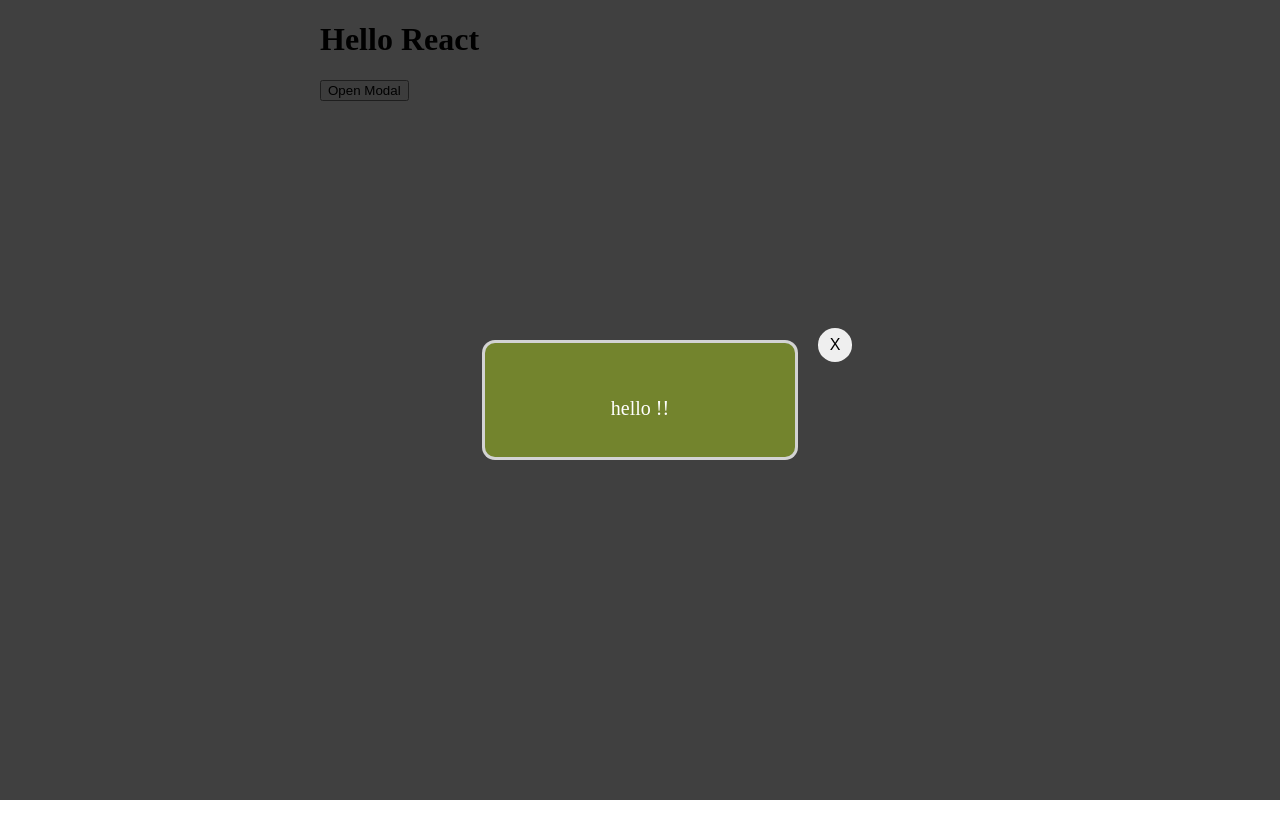
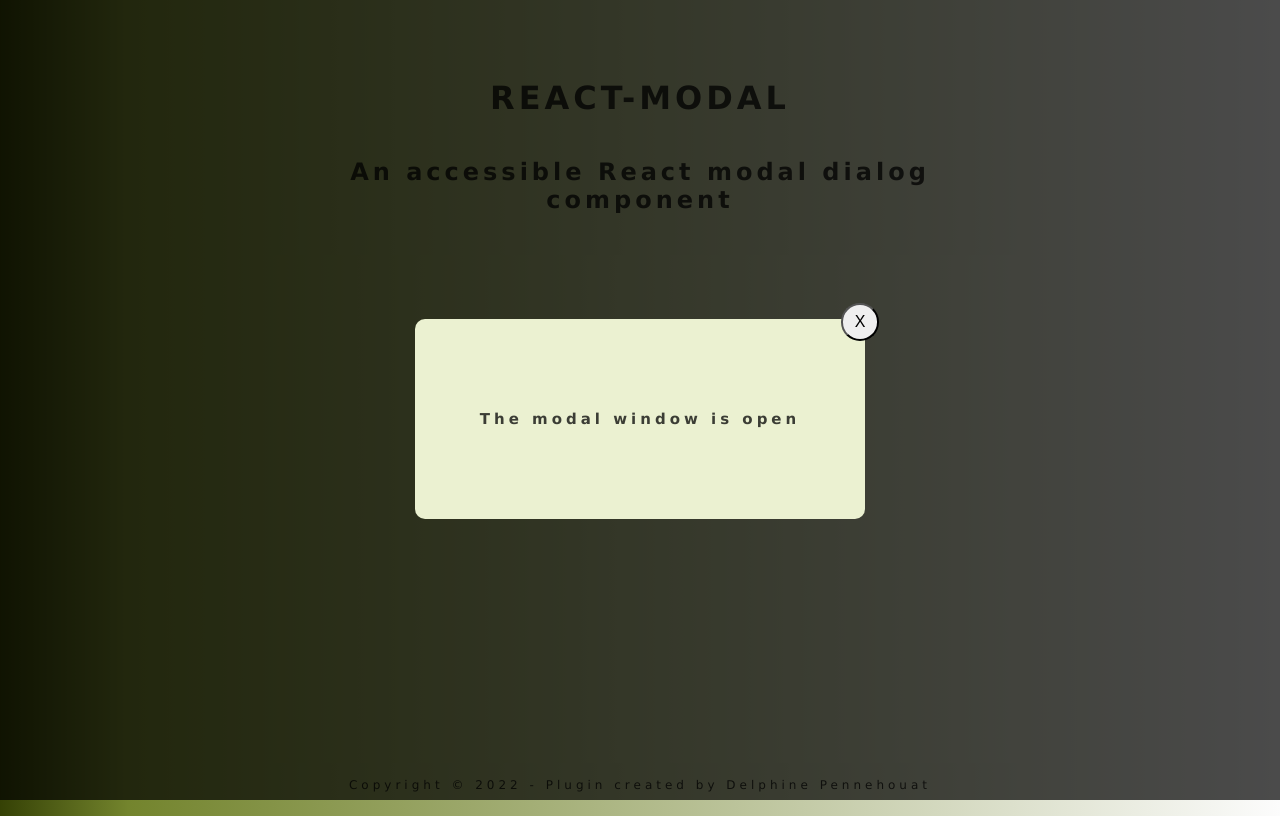
Before and after one commit to Del83/plugin_modal_P14, a React app: page / in a window 1280 px wide. Both pictures are taken after a click on the button "Open Modal". Built offline with nearby package versions, Linux system fonts and the light colour scheme.

Commit message:
Update CSS

```diff
--- a/public/index.html
+++ b/public/index.html
@@ -7,37 +7,14 @@
     <meta name="theme-color" content="#000000" />
     <meta
       name="description"
-      content="Web site created using create-react-app"
+      content="Modal plugin created using create-react-app"
     />
     <link rel="apple-touch-icon" href="%PUBLIC_URL%/logo192.png" />
-    <!--
-      manifest.json provides metadata used when your web app is installed on a
-      user's mobile device or desktop. See https://developers.google.com/web/fundamentals/web-app-manifest/
-    -->
     <link rel="manifest" href="%PUBLIC_URL%/manifest.json" />
-    <!--
-      Notice the use of %PUBLIC_URL% in the tags above.
-      It will be replaced with the URL of the `public` folder during the build.
-      Only files inside the `public` folder can be referenced from the HTML.
-
-      Unlike "/favicon.ico" or "favicon.ico", "%PUBLIC_URL%/favicon.ico" will
-      work correctly both with client-side routing and a non-root public URL.
-      Learn how to configure a non-root public URL by running `npm run build`.
-    -->
-    <title>React App</title>
+    <title>React component - Modal</title>
   </head>
   <body>
     <noscript>You need to enable JavaScript to run this app.</noscript>
     <div id="root"></div>
-    <!--
-      This HTML file is a template.
-      If you open it directly in the browser, you will see an empty page.
-
-      You can add webfonts, meta tags, or analytics to this file.
-      The build step will place the bundled scripts into the <body> tag.
-
-      To begin the development, run `npm start` or `yarn start`.
-      To create a production bundle, use `npm run build` or `yarn build`.
-    -->
   </body>
 </html>
--- a/src/examples/App.js
+++ b/src/examples/App.js
@@ -10,21 +10,29 @@ export default function App() {
       setDisplayModal(false);
       return;
     } else {
-      setMessageModal("hello !!");
+      setMessageModal("The modal window is open");
       setDisplayModal(true);
       return;
     }
   };
 
   return (
-    <div style={{ width: 640, margin: "15px auto" }}>
-      <h1>Hello React</h1>
-      <button onClick={handleModal}>Open Modal</button>
-      <Modal
-        displayModal={displayModal}
-        setDisplayModal={setDisplayModal}
-        messageModal={messageModal}
-      />
+    <div style={{ width: 640, marginTop: "45px" }}>
+      <header>
+        <h1>react-modal</h1>
+        <h2>An accessible React modal dialog component</h2>
+      </header>
+      <main >
+        <button className="button-open" onClick={handleModal}>Open Modal</button>
+        <Modal
+          displayModal={displayModal}
+          setDisplayModal={setDisplayModal}
+          messageModal={messageModal}
+          />
+      </main>
+      <footer>
+        <p>Copyright © 2022 - Plugin created by Delphine Pennehouat</p>
+      </footer>
     </div>
   );
 }
--- a/src/lib/components/modal.css
+++ b/src/lib/components/modal.css
@@ -1,45 +1,84 @@
+body {
+    display: flex;
+    align-items: center;
+    justify-content: center;
+    height: 100vh;
+    background: linear-gradient(90deg, rgba(53,65,5,1) 0%, rgba(115,132,45,1) 10%, rgba(252,252,252,1) 100%);
+    color: rgba(0,0,0,0.75);
+    font-family: Verdana, Geneva, Tahoma, sans-serif;
+    text-align: center;
+    letter-spacing: 4px;
+}
+
+header {
+    display: flex;
+    flex-direction: column;
+}
+
+h1 {
+    text-transform: uppercase;
+}
+
+footer {
+    display: flex;
+    align-items: flex-end;
+    justify-content: center;
+    height: 50vh;
+    font-size: 12px;
+}
+
 /*-------------------- MODAL --------------------*/
 .modal {
     position: fixed;
+    z-index: 1;
     top: 0;
     right: 0;
     bottom: 0;
     left: 0;
-    width: 100%;
-    height: 100%;
-    overflow: auto;
-    z-index: 1;
-    padding: 20px;
-    box-sizing: border-box;
-    background-color: #000;
-    background-color: rgba(0,0,0,0.75);
-    text-align: center;
     display: flex;
     align-items: center;
     justify-content: center;
+    box-sizing: border-box;
+    width: 100%;
+    height: 100%;
+    background-color: rgba(0,0,0,0.7);
+    overflow: auto;
+    padding: 20px;
   }
 
-.modal-ctn {
-    background-color: rgba(115, 132, 45, 1);
-    box-shadow: 0px 0px 0px 3px lightgrey;
-    border-radius: 10px;
-    width: 25%;
-    height: 15%;
+.modal-content {
     display: flex;
     align-items: center;
-    flex-direction: column;
-    color: white;
-    font-size: 20px;
+    justify-content: center;
+    background: #ebf1d1;
+    width: 450px;
+    height: 200px;
+    border-radius: 10px;
+    font-size: 15px;
+    font-weight: 900;
 }
 
 .modal-close {
+    position: relative;
+    left: 220px;
+    top: 22px;
+    font-size: 16px;
+    border-radius: 50%;
     padding: 8px 12px 8px 12px;
-    border-radius: 50%;
+}
+
+.button-open {
+    width: 250px;
+    height: 70px;
+    background: #ebf1d1;
+    color: rgba(0,0,0,0.75);
+    box-shadow: 0 0.5em 1em rgb(0 0 0 / 18%);
     border: none;
-    font-size: 16px;
-    position: relative;
-    left: 195px;
-    bottom: 15px;
+    border-radius: 10px 30px 10px 30px;
+    font-family: Verdana, Geneva, Tahoma, sans-serif;
+    font-weight: 900;
+    letter-spacing: 4px;
+    margin-top: 100px;
 }
 
 .display {
--- a/src/lib/components/modal.jsx
+++ b/src/lib/components/modal.jsx
@@ -1,7 +1,11 @@
+import propTypes from 'prop-types';
 import "./modal.css"
 
 /**
 * Modal component
+* @param {bool} display modal display
+* @param {func} setDisplay modal state change
+* @param {string} message modal message
 * @component
 */
 export default function Modal ( { displayModal, setDisplayModal, messageModal}) {
@@ -10,10 +14,18 @@ export default function Modal ( { displayModal, setDisplayModal, messageModal})
 
     return (
         <section className={ displayModal ? "modal" : "display"}>
-            <div className="modal-ctn">
-              <button className="modal-close" onClick={handleDisplay}>X</button>
+          <div className='modal-ctn'>
+            <button className="modal-close" onClick={handleDisplay}>X</button>
+            <div className="modal-content">
               <p>{messageModal}</p>
             </div>
+          </div>
         </section>
     )
 }
+
+Modal.propTypes = {
+  display: propTypes.bool,
+  setDisplay: propTypes.func,
+  message: propTypes.string,
+}
```
Also changed, not shown: dist/components/modal.css, dist/components/modal.js, dist/index.js, src/.babelrc.
